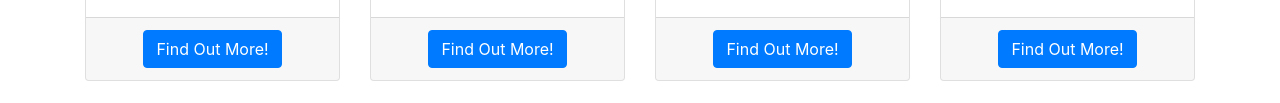
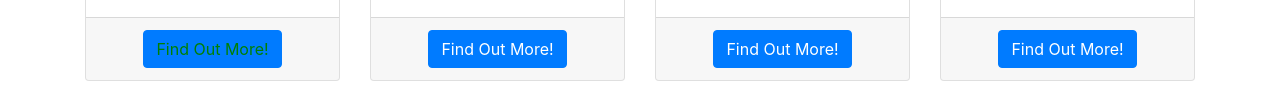
Before and after one commit to freedom3725/chill-route, a plain HTML site: page index.html in a window 1280 px wide. Shown: the part 810-913 px from the top of the page. Drawn offline with nearby package versions, Linux system fonts and the light colour scheme.

Commit message:
Update index.html

```diff
--- a/index.html
+++ b/index.html
@@ -59,7 +59,7 @@
 							<h4 class="card-title">Green Line</h4>
                             <p class="card-text">松山新店線，路線代號為G，路線代表色為綠色。起自新北市新店區新店站，迄於台北市松山區松山車站。</p>
                         </div>
-                        <div class="card-footer"><a class="btn btn-primary" href="https://freedom3725.github.io/greenline/">Find Out More!</a></div>
+                        <div class="card-footer"><a style="color:Green;" class="btn btn-primary" href="https://freedom3725.github.io/greenline/">Find Out More!</a></div>
                     </div>
                 </div>
                 <div class="col-lg-3 col-md-6 mb-4">
```
